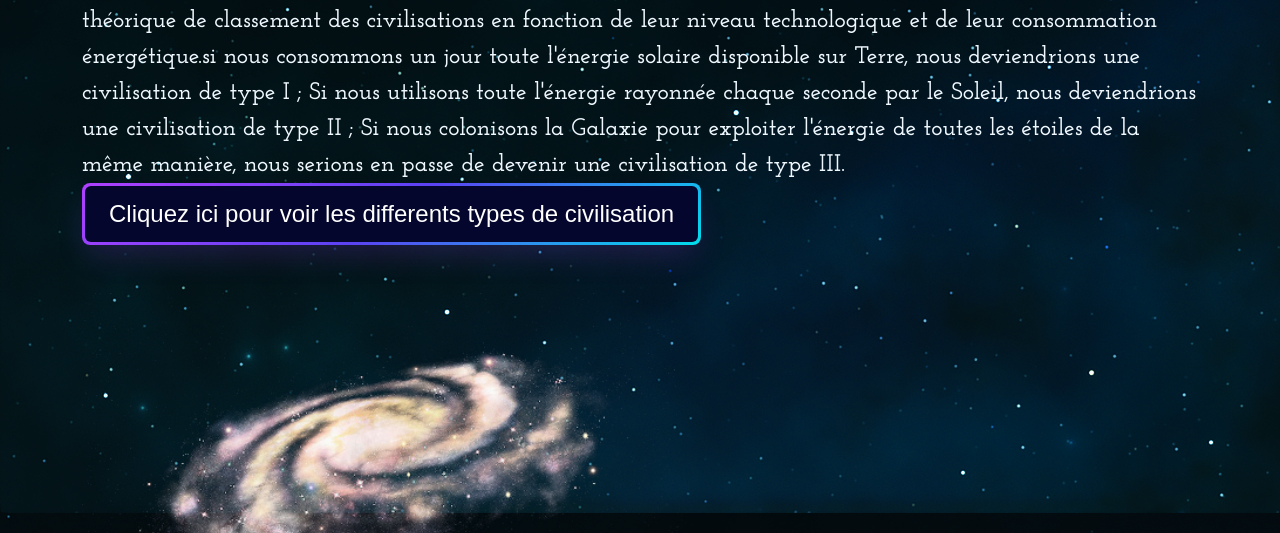
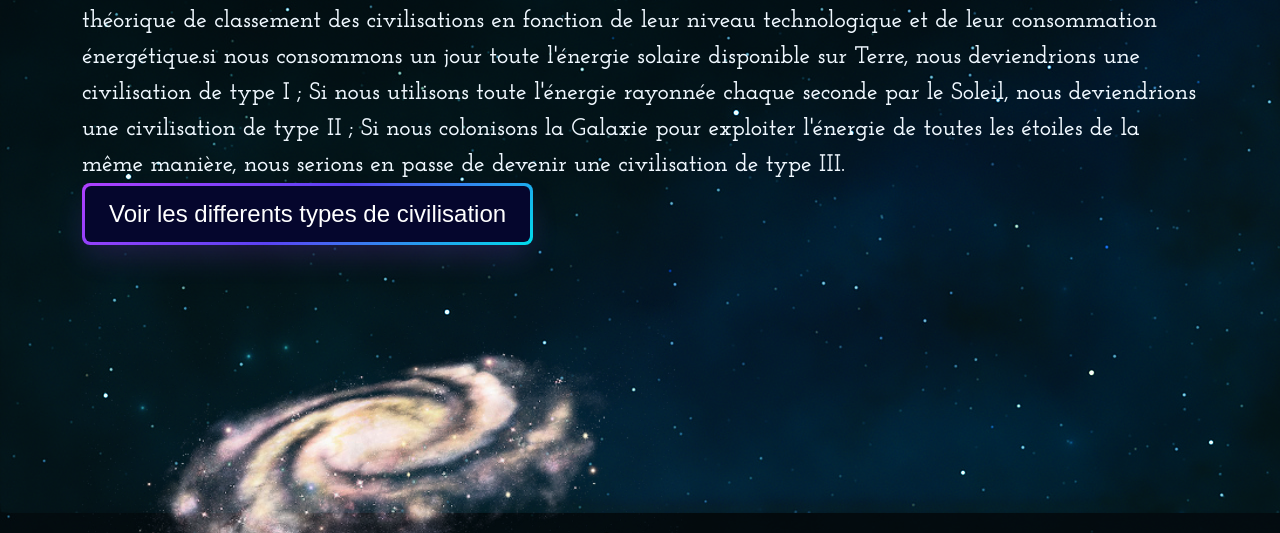
Before and after one commit to cedricscbjj/astronomie, a plain HTML site: page EXTRATERRESTREDEUXPOINTZERO.html in a window 1280 px wide. Shown: the part 567-1100 px from the top of the page. Drawn offline with nearby package versions, Linux system fonts and the light colour scheme; a web font is replaced by a local one.

Commit message:
Update EXTRATERRESTREDEUXPOINTZERO.html

```diff
--- a/EXTRATERRESTREDEUXPOINTZERO.html
+++ b/EXTRATERRESTREDEUXPOINTZERO.html
@@ -502,7 +502,7 @@ background-color: pink;
 <h2  >Echelle de Kardashev</h2>
 
 <div id="text">L’échelle de Kardachev, proposée en 1964 par l'astronome soviétique Nikolaï Kardachev, est une méthode théorique de classement des civilisations en fonction de leur niveau technologique et de leur consommation énergétique.si nous consommons un jour toute l'énergie solaire disponible sur Terre, nous deviendrions une civilisation de type I ; Si nous utilisons toute l'énergie rayonnée chaque seconde par le Soleil, nous deviendrions une civilisation de type II ; Si nous colonisons la Galaxie pour exploiter l'énergie de toutes les étoiles de la même manière, nous serions en passe de devenir une civilisation de type III.</div>
-<button  class="button-64" role="button"  onclick="myFunction()"><span class="text">Cliquez ici pour voir les differents types de civilisation</span>
+<button  class="button-64" role="button"  onclick="myFunction()"><span class="text">Voir les differents types de civilisation</span>
 </button>
 
 </div>
```
